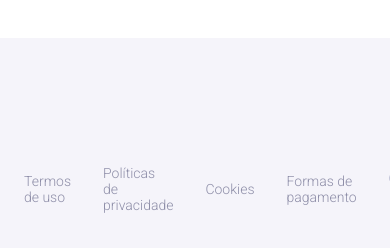
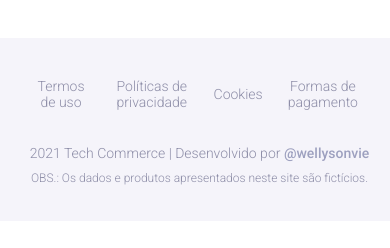
Before and after one commit to wellysonvie/tech-commerce, a Next.js app: page / in a window 390 px wide. Shown: the part 1803-2051 px from the top of the page. After the commit the page ends 2024 px from the top, so only its background shows below. Built offline with nearby package versions, Linux system fonts and the light colour scheme.

Commit message:
feat: footer responsiveness

```diff
--- a/src/components/Footer/styles.js
+++ b/src/components/Footer/styles.js
@@ -14,6 +14,10 @@ export const Content = styled.div`
   display: flex;
   align-items: center;
   justify-content: space-between;
+
+  @media screen and (max-width: 1024px) {
+    flex-direction: column;
+  }
 `;
 
 export const Links = styled.div`
@@ -29,6 +33,17 @@ export const Links = styled.div`
 
     &:hover {
       text-decoration: underline;
+    }
+  }
+
+  @media screen and (max-width: 1024px) {
+    margin-bottom: 1.5rem;
+  }
+
+  @media screen and (max-width: 640px) {
+    a {
+      margin: 0.5rem;
+      text-align: center;
     }
   }
 `;
@@ -49,4 +64,9 @@ export const Credits = styled.div`
   span {
     font-size: 0.75rem;
   }
+
+  @media screen and (max-width: 1024px) {
+    width: 100%;
+    text-align: center;
+  }
 `;
```
